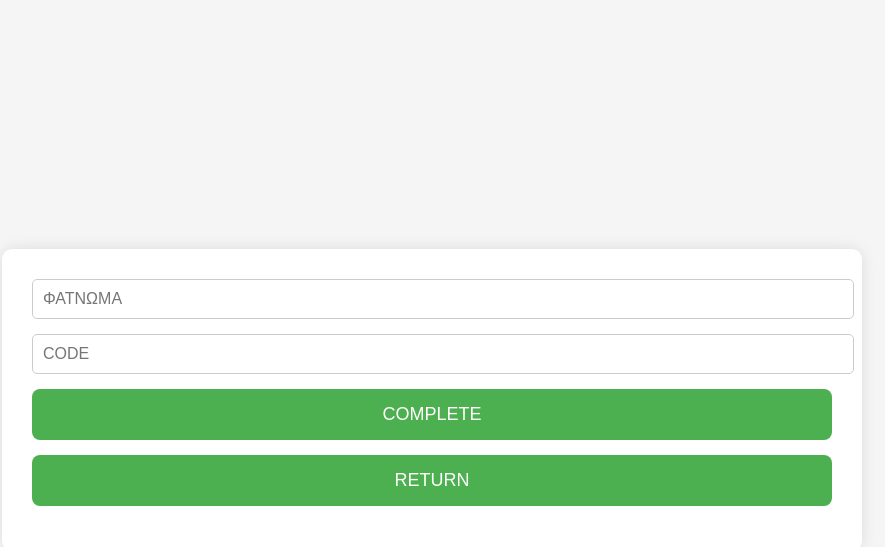
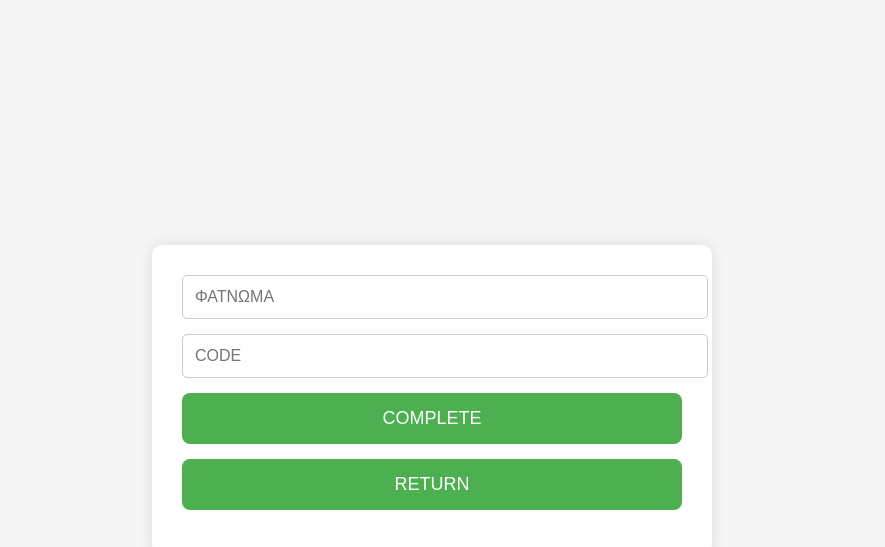
Before and after one commit to KostasKosmas/MACON1, a plain HTML site: page index.html in a window 1280 px wide. Both pictures are taken after a click on the button "ΚΑΤΑΧΩΡΗΣΗ". Shown: the whole page, without its empty margins (208-1093 px from the left). Drawn offline with Linux system fonts and the light colour scheme.

Commit message:
MACON.CSS

```diff
--- a/MACON.CSS
+++ b/MACON.CSS
@@ -11,7 +11,7 @@ body {
 
 #main-container {
   width: 80%;
-  max-width: 800px;
+  max-width: 500px;
   background-color: #ffffff;
   padding: 30px;
   box-shadow: 0 0 15px rgba(0, 0, 0, 0.1);
@@ -21,29 +21,38 @@ body {
 button {
   display: block;
   margin: 15px 0;
-  padding: 15px; /* Increase button padding for larger size */
-  font-size: 18px; /* Increase button font size */
+  padding: 15px;
+  font-size: 18px;
   cursor: pointer;
   background-color: #4caf50;
   color: #ffffff;
   border: none;
-  border-radius: 8px; /* Increase button border radius */
-  width: 100%; /* Make the button full-width */
+  border-radius: 8px;
+  width: 100%;
+  transition: background-color 0.3s ease;
+}
+
+button:hover {
+  background-color: #45a049;
 }
 
 input {
   display: block;
   width: 100%;
-  padding: 10px;
+  padding: 12px;
   margin-bottom: 15px;
   font-size: 16px;
   border: 1px solid #ccc;
   border-radius: 5px;
+  transition: border-color 0.3s ease;
+}
+
+input:focus {
+  border-color: #4caf50;
 }
 
 #searchResult {
   margin-top: 15px;
   font-size: 16px;
+  color: #333;
 }
-
-/* Add more styles as needed */
```
